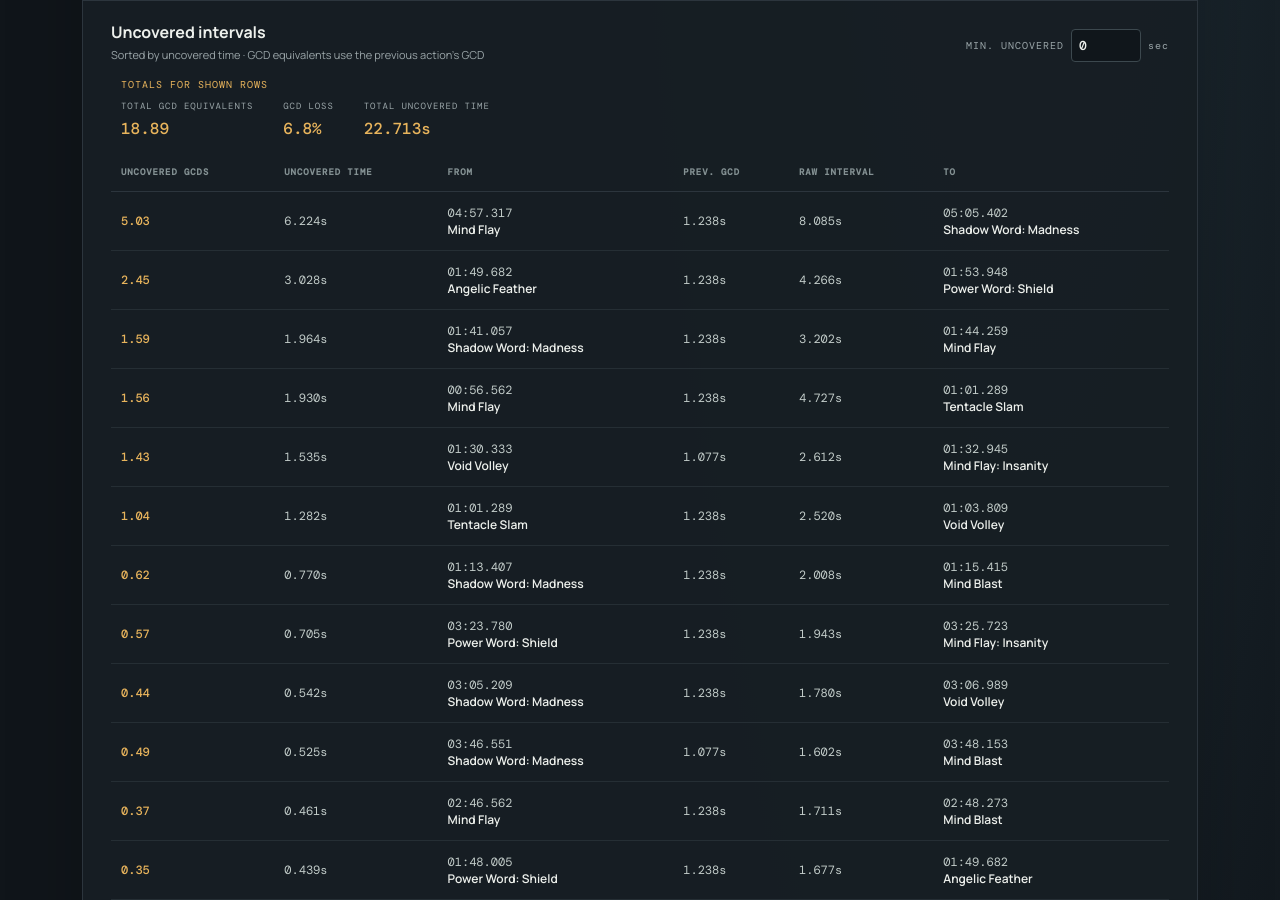
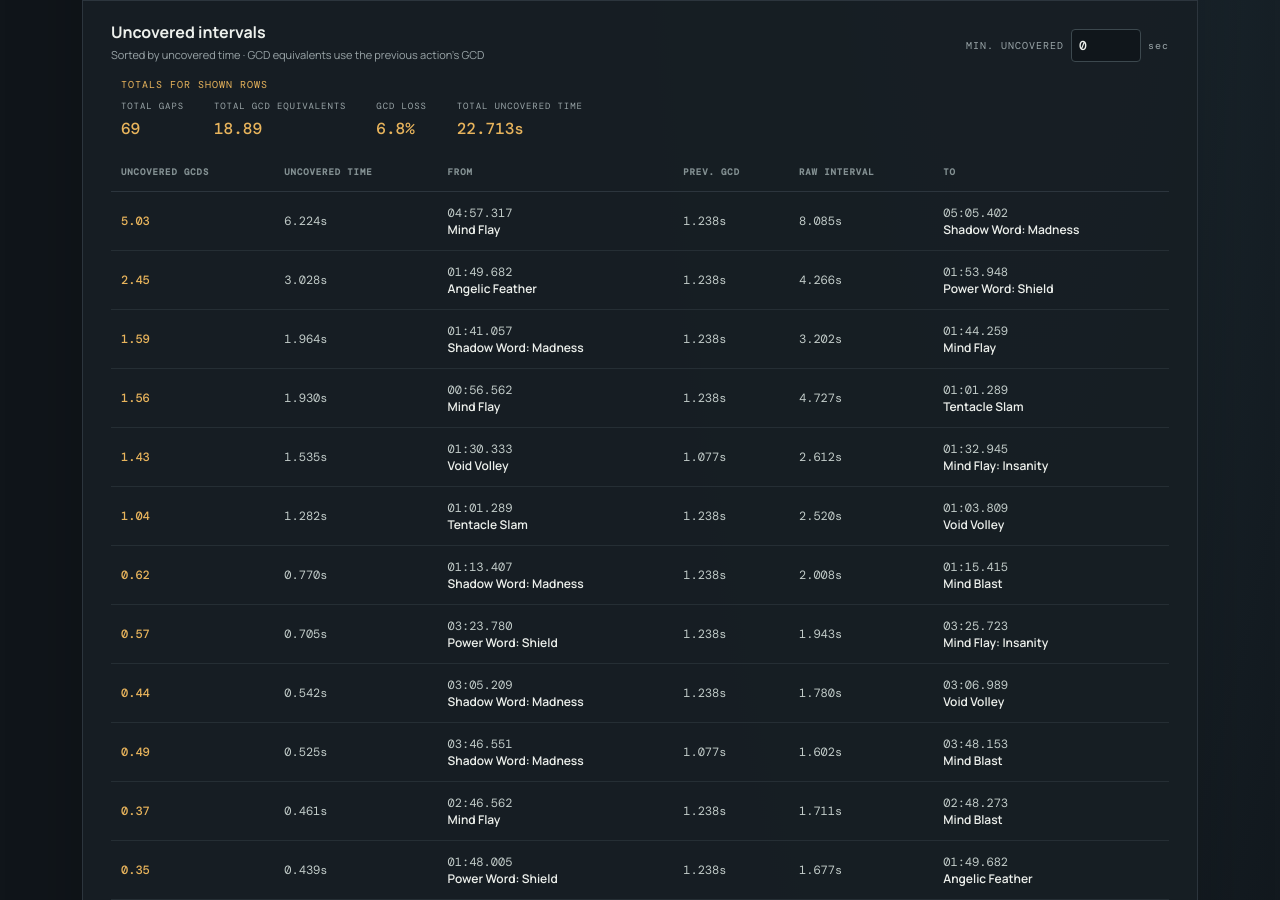
Before and after one commit to hsuhsikang/wow-gcd-gap, a plain HTML site: page index.html in a window 1280 px wide. Shown: the part 835-1735 px from the top of the page. Drawn offline with nearby package versions, Linux system fonts and the light colour scheme.

Commit message:
Show gap count in report totals

```diff
--- a/app.js
+++ b/app.js
@@ -46,6 +46,7 @@ function renderRows() {
   const rows = currentReport.gaps.filter(gap => gap.idle >= minGap);
   const totalIdle = rows.reduce((sum, gap) => sum + gap.idle, 0);
   const totalGcds = rows.reduce((sum, gap) => sum + gap.idle / gap.gcd, 0);
+  $('totalGaps').textContent = rows.length.toLocaleString();
   $('totalGcds').textContent = totalGcds.toFixed(2);
   const totalGcdOpportunities = Number(currentReport.gcdActionCount) + totalGcds;
   $('gcdLossPercent').textContent = totalGcdOpportunities > 0
--- a/index.html
+++ b/index.html
@@ -52,6 +52,7 @@
         <div class="table-wrap">
           <div class="totals-label eyebrow">TOTALS FOR SHOWN ROWS</div>
           <div class="totals">
+            <div><span class="stat-label">TOTAL GAPS</span><strong id="totalGaps">—</strong></div>
             <div><span class="stat-label">TOTAL GCD EQUIVALENTS</span><strong id="totalGcds">—</strong></div>
             <div><span class="stat-label">GCD LOSS</span><strong id="gcdLossPercent">—</strong></div>
             <div><span class="stat-label">TOTAL UNCOVERED TIME</span><strong id="totalSeconds">—</strong></div>
```
